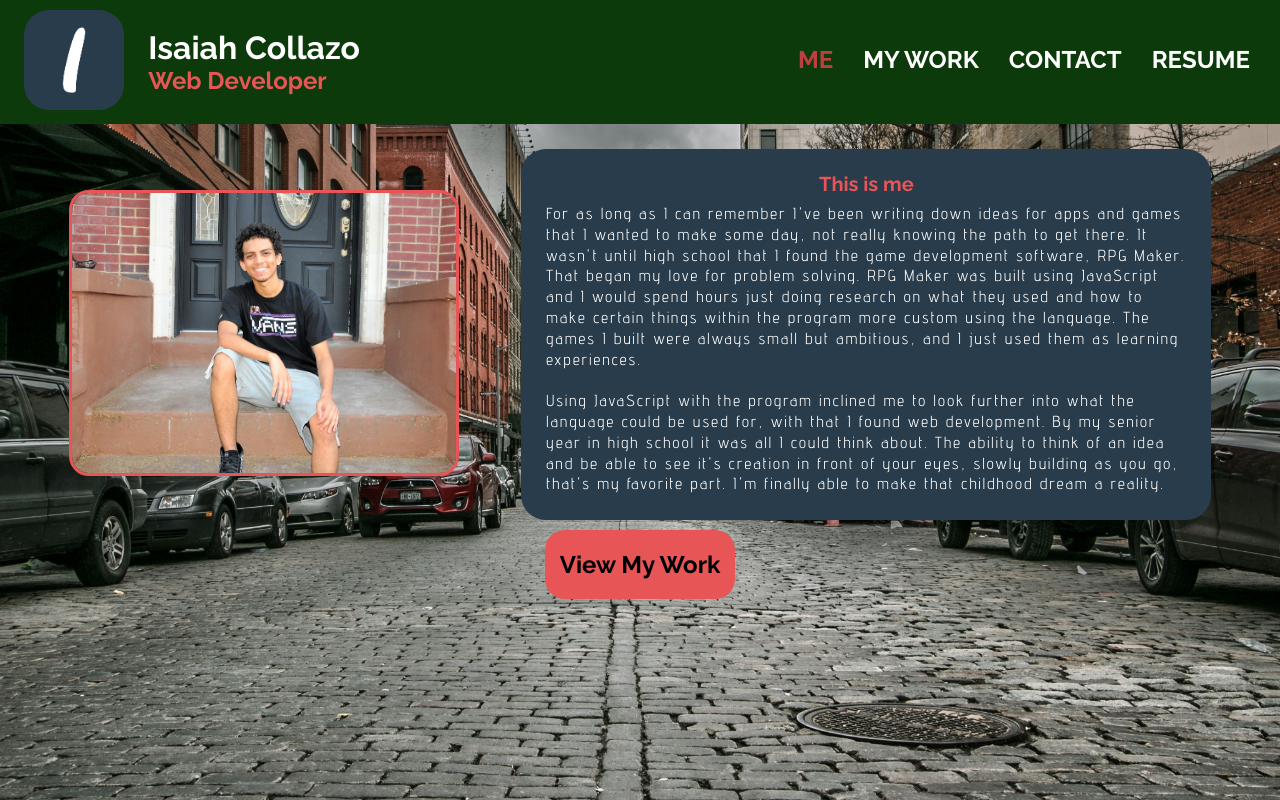
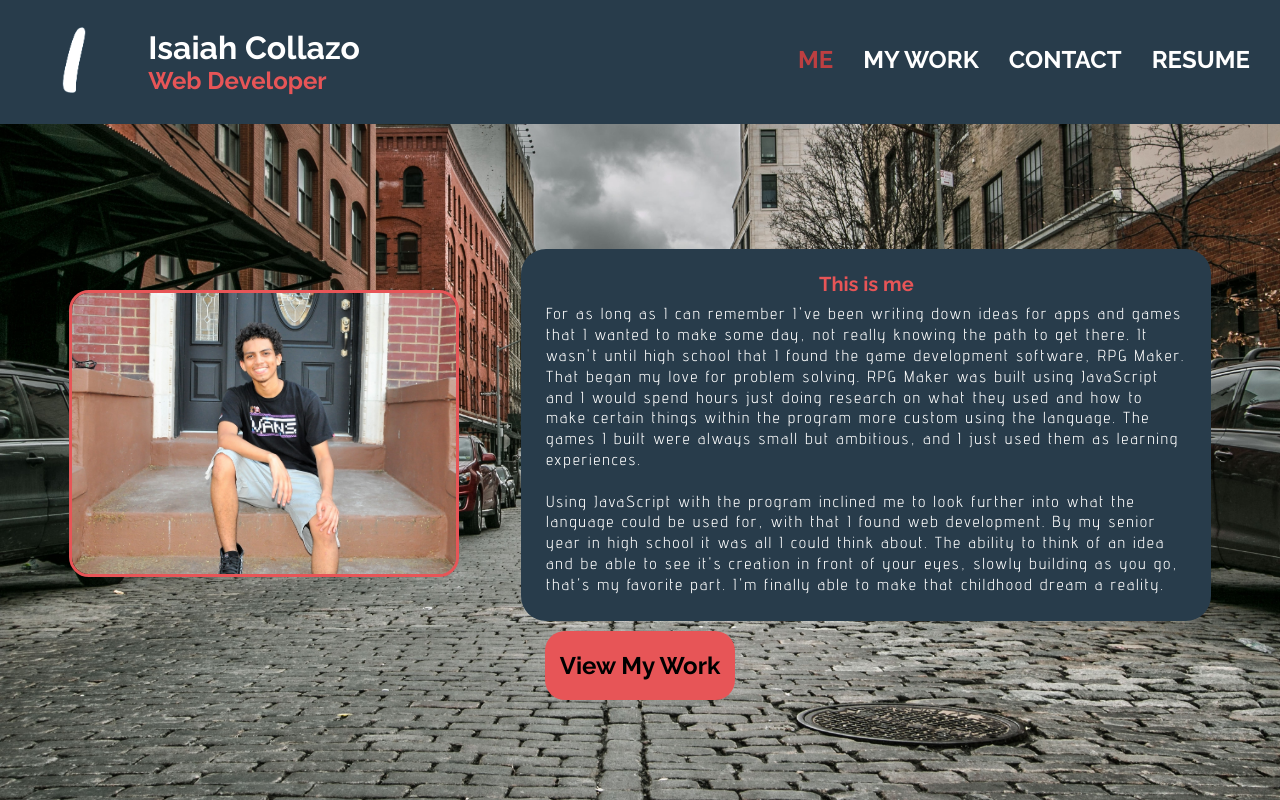
Before and after one commit to IsaiahCollazo99/portfolio-site, a React (Create React App) app in the folder isaiah-collazo/: page / in a window 1280 px wide. Built offline with nearby package versions, Linux system fonts and the light colour scheme.

Commit message:
update css

```diff
--- a/isaiah-collazo/src/css/header/header.css
+++ b/isaiah-collazo/src/css/header/header.css
@@ -11,7 +11,7 @@
     color: white;
     font-family: 'Raleway', sans-serif;
     z-index: 100;
-    background-color: #0D3A0B;
+    background-color: #283c4b;
     align-items: center;
 }
 
--- a/isaiah-collazo/src/css/home/home.css
+++ b/isaiah-collazo/src/css/home/home.css
@@ -3,6 +3,8 @@
     display: flex;
     flex-direction: column;
     height: 100%;
+    justify-content: center;
+    align-items: center;
 }
 
 .aboutMe {
@@ -39,7 +41,12 @@
     border-radius: 25px;
 }
 
+.aboutMeText:hover .aboutMeTitle {
+    color: #37A8FF;
+}
+
 .aboutMeTitle {
+    transition: 0.2s ease-in-out;
     font-family: "Raleway", sans-serif;
     color: #e75557;
     text-align: center;
@@ -51,10 +58,6 @@
 .aboutMePgraph {
     letter-spacing: 2px;
     line-height: 130%;
-}
-
-.homePageContainer .callToAction {
-    align-self: center;
 }
 
 .homePageContainer .callToAction button {
--- a/isaiah-collazo/src/css/navBar/navBar.css
+++ b/isaiah-collazo/src/css/navBar/navBar.css
@@ -16,8 +16,8 @@
 
 .navLink {
     color: white;
-    background-color: #0D3A0B;
-    border-bottom: 4px solid #0D3A0B;
+    background-color: #283c4b;
+    border-bottom: 4px solid #283c4b;
     padding: 10px 0;
     text-decoration: none;
     transition: 0.3s ease;
@@ -26,7 +26,7 @@
 .navLink:hover {
     border-bottom: 4px solid #ffffff;
     padding: 6px 0;
-    color: #e75557;
+    color: #37A8FF;
 }
 
 .active {
@@ -36,6 +36,6 @@
 
 .active:hover {
     color: #bd3f41;
-    border-bottom: 4px solid #0D3A0B;
+    border-bottom: 4px solid #283c4b;
     padding: 10px 0px;
 }
```
